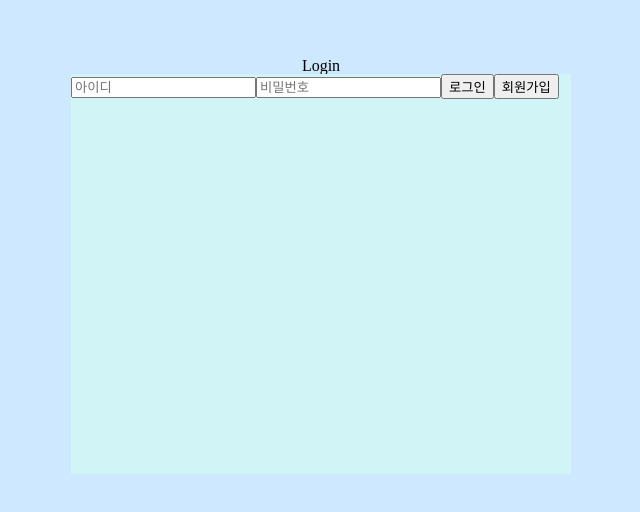
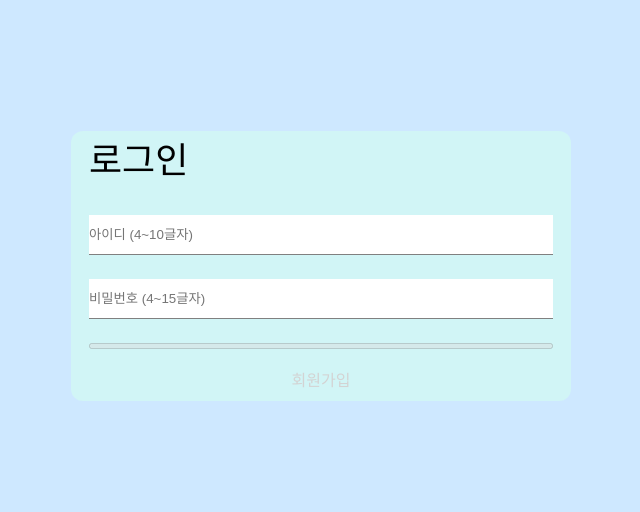
Before and after one commit to leejieun2023/Advanced-FanLetter, a React (Create React App) app: page / in a window 1280 px wide. Shown: the part 134-646 px from the top of the page, without its empty margins (319-959 px from the left). Built offline with nearby package versions, Linux system fonts and the light colour scheme; a web font is replaced by a local one.

Commit message:
6단계 완료인데 아직 미완성

```diff
--- a/src/api.js
+++ b/src/api.js
@@ -5,13 +5,13 @@ export const api = axios.create({
 });
 
 // 회원가입 요청
-export const register = async (id, password, nickname) => {
+export const signUp = async ({id, password, nickname}) => {
     const response = await api.post('/register', { id, password, nickname });
     return response.data;
 };
 
 // 로그인 요청
-export const login = async (id, password) => {
+export const signIn = async ({id, password}) => {
     const response = await api.post('/login', { id, password });
     return response.data;
 };
--- a/src/components/IsLogin.jsx
+++ /dev/null
@@ -1,59 +0,0 @@
-import styled from "styled-components";
-import { login } from '../api';
-import { useState } from "react";
-import { login as loginAction } from '../redux/modules/authSlice';
-import { useDispatch } from "react-redux";
-import { toast } from "react-toastify";
-import { useMutation } from "react-query";
-
-export default function IsLogin({ onSignUpClick }) {
-
-    const [userId, setUserId] = useState('');
-    const [password, setPassword] = useState('');
-
-    const dispatch = useDispatch();
-
-    const mutation = useMutation(login, {
-        onSuccess: (data) => {
-            if (data.success) {
-                const { accessToken, userId, nickname } = data;
-                dispatch(loginAction({ accessToken, userId, nickname }));
-                toast.success("로그인에 성공했습니다.");
-            }
-        },
-        onError: (error) => {
-            toast.error(error.response?.data?.message || "로그인에 실패했습니다.");
-        }
-    });
-
-    const handleLogin = async (event) => {
-        event.preventDefault();
-        mutation.mutate({ userId, password });
-    };
-
-    return (
-        <Container>
-            <p>Login</p>
-            <LoginBox onSubmit={handleLogin}>
-                <input type="text" value={userId} onChange={(event) => setUserId(event.target.value)} placeholder="아이디"></input>
-                <input type="password" value={password} onChange={(event) => setPassword(event.target.value)} placeholder="비밀번호"></input>
-                <button type="submit">로그인</button>
-                <button onClick={onSignUpClick}>회원가입</button>
-            </LoginBox>
-        </Container>
-    )
-}
-
-const Container = styled.div`
-    background-color: rgb(206, 232, 255);
-    display: flex;
-    flex-direction: column;
-    align-items: center;
-    justify-content: center;
-    height: 100vh;
-`;
-const LoginBox = styled.form`
-    background-color: #d1f5f6;
-    width: 500px;
-    height: 400px;
-`;
--- a/src/components/SignUp.jsx
+++ /dev/null
@@ -1,51 +0,0 @@
-import styled from "styled-components";
-import { register } from "../api";
-import { useState } from "react";
-import { toast } from "react-toastify";
-import { useMutation } from "react-query";
-
-export default function SignUp() {
-
-    const [id, setId] = useState('');
-    const [password, setPassword] = useState('');
-    const [nickname, setNickname] = useState('');
-
-    const mutation = useMutation(register, {
-        onSuccess: () => {
-            toast.success("회원가입에 성공했습니다. 로그인 해주세요.");
-        },
-        onError: (error) => {
-            toast.error(error.response?.data?.message || "회원가입에 실패했습니다.");
-        }
-    });
-
-    const handleSubmit = async (event) => {
-        event.preventDefault();
-        mutation.mutate({ id, password, nickname });
-    }
-
-    return (
-        <Container>
-            <MembershipBox>
-                <input type="text" value={nickname} onChange={(event) => setNickname(event.target.value)} placeholder="닉네임 (1~10자)" minLength="1" maxLength="10"></input>
-                <input type="text" value={id} onChange={(event) => setId(event.target.value)} placeholder="아이디 (4~10자)" minLength="4" maxLength="10"></input>
-                <input type="password" value={password} onChange={(event) => setPassword(event.target.value)} placeholder="비밀번호 (4~15자)" minLength="4" maxLength="15"></input>
-                <button onSubmit={handleSubmit}>가입하기</button>
-            </MembershipBox>
-        </Container>
-    )
-}
-
-const Container = styled.div`
-    background-color: rgb(206, 232, 255);
-    display: flex;
-    flex-direction: column;
-    align-items: center;
-    justify-content: center;
-    height: 100vh;
-`;
-const MembershipBox = styled.form`
-    background-color: #d1f5f6;
-    width: 500px;
-    height: 400px;
-`;
--- /dev/null
+++ b/src/hooks/useForm.js
@@ -0,0 +1,12 @@
+import { useState } from "react";
+
+export default function useForm(initialState = {}) {
+  const [formData, setFormData] = useState(initialState);
+  const handleInputChange = (e) => {
+    setFormData({ ...formData, [e.target.name]: e.target.value });
+  };
+  const resetInput = () => {
+    setFormData(initialState);
+  };
+  return { formData, handleInputChange, resetInput };
+}
--- a/src/pages/Login.jsx
+++ b/src/pages/Login.jsx
@@ -1,27 +1,156 @@
-import IsLogin from "components/IsLogin";
-import SignUp from "components/SignUp";
+import styled from "styled-components";
 import { useState } from "react";
+import { useDispatch } from "react-redux";
+import { login } from "../redux/modules/authSlice";
+import { useMutation } from "react-query";
+import { signIn, signUp } from "api";
+import { toast } from "react-toastify";
+import useForm from "hooks/useForm";
 
 export default function Login() {
 
-  const [isLoginView, setIsLoginView] = useState(true);
-  const toggleView = () => {
-    setIsLoginView(!isLoginView);
+  const dispatch = useDispatch();
+
+  const { formData, handleInputChange, resetInput } = useForm({
+    id: "",
+    password: "",
+    nickname: "",
+  });
+  const { id, password, nickname } = formData;
+
+  const [inLogin, setInLogin] = useState(true);
+
+  const { mutate: mutateToLogin } = useMutation({
+    mutationFn: signIn,
+    onSuccess: (data) => {
+      if (data.success) {
+        const { accessToken, userId, avatar, nickname } = data;
+        dispatch(login({ accessToken, userId, avatar, nickname }));
+        toast.success("로그인에 성공했습니다.");
+      }
+    },
+    onError: (error) => {
+      toast.error(error.response.data.message);
+    },
+  });
+
+  const { mutate: mutateToRegister } = useMutation({
+    mutationFn: signUp,
+    onSuccess: () => {
+      setInLogin(true);
+      resetInput();
+      toast.success("회원가입에 성공했습니다. 로그인 해주세요.");
+    },
+    onError: (error) => {
+      toast.error(error.response.data.message);
+    },
+  });
+
+
+  const handleAuth = async (event) => {
+    event.preventDefault();
+    if (inLogin) {
+      // 로그인 요청
+      if (!id || !password) {
+        return toast.warn("아이디, 비밀번호를 다시 확인해주세요.");
+      }
+      await mutateToLogin({ id, password });
+    } else {
+      // 회원가입 요청
+      if (!id || !password || !nickname) {
+        return toast.worn("아이디, 비밀번호, 닉네임을 다시 확인해주세요.");
+      }
+      await mutateToRegister({ id, password, nickname });
+    }
   };
 
   return (
-    <div>
-      {isLoginView ? (
-        <>
-          <IsLogin onSignUpClick={toggleView} />
-        </>
-      ) : (
-        <>
-          <SignUp />
-
-        </>
-      )}
-
-    </div>
+    <Container>
+      <Form onSubmit={handleAuth}>
+        <Title>{inLogin ? "로그인" : "회원가입"}</Title>
+        <Input
+          name="id"
+          placeholder="아이디 (4~10글자)"
+          minLength={4}
+          maxLength={10}
+          onChange={handleInputChange}
+          value={id}
+          autoFocus
+        />
+        <Input
+          name="password"
+          placeholder="비밀번호 (4~15글자)"
+          minLength={4}
+          maxLength={15}
+          onChange={handleInputChange}
+          value={password}
+        />
+        {!inLogin && (
+          <Input
+            name="nickname"
+            placeholder="닉네임 (1~10글자)"
+            minLength={1}
+            maxLength={10}
+            onChange={handleInputChange}
+            value={nickname}
+          />
+        )}
+        <button
+          text={inLogin ? "로그인" : "회원가입"}
+          size="large"
+          disabled={inLogin ? !id || !password : !id || !password || !nickname}
+        />
+        <ToggleMenu>
+          <span onClick={() => setInLogin((prev) => !prev)}>
+            {inLogin ? "회원가입" : "로그인"}
+          </span>
+        </ToggleMenu>
+      </Form>
+    </Container>
   );
 }
+
+const Container = styled.div`
+  display: flex;
+  justify-content: center;
+  align-items: center;
+  height: 100vh;
+  background-color: rgb(206, 232, 255);
+`;
+
+const Form = styled.form`
+  display: flex;
+  flex-direction: column;
+  padding: 12px 18px;
+  border-radius: 12px;
+  background-color: #d1f5f6;
+  width: 500px;
+`;
+
+const Title = styled.h1`
+  font-size: 36px;
+  margin-bottom: 36px;
+`;
+
+const Input = styled.input`
+  margin-bottom: 24px;
+  padding: 12px 0;
+  border: none;
+  border-bottom: 1px solid gray;
+  outline: none;
+`;
+
+const ToggleMenu = styled.div`
+  text-align: center;
+  font-size: 16px;
+  color: lightgray;
+  margin-top: 24px;
+  & span {
+    user-select: none;
+    cursor: pointer;
+    &:hover {
+      color: black;
+      font-weight: 700px;
+    }
+  }
+`;
```
